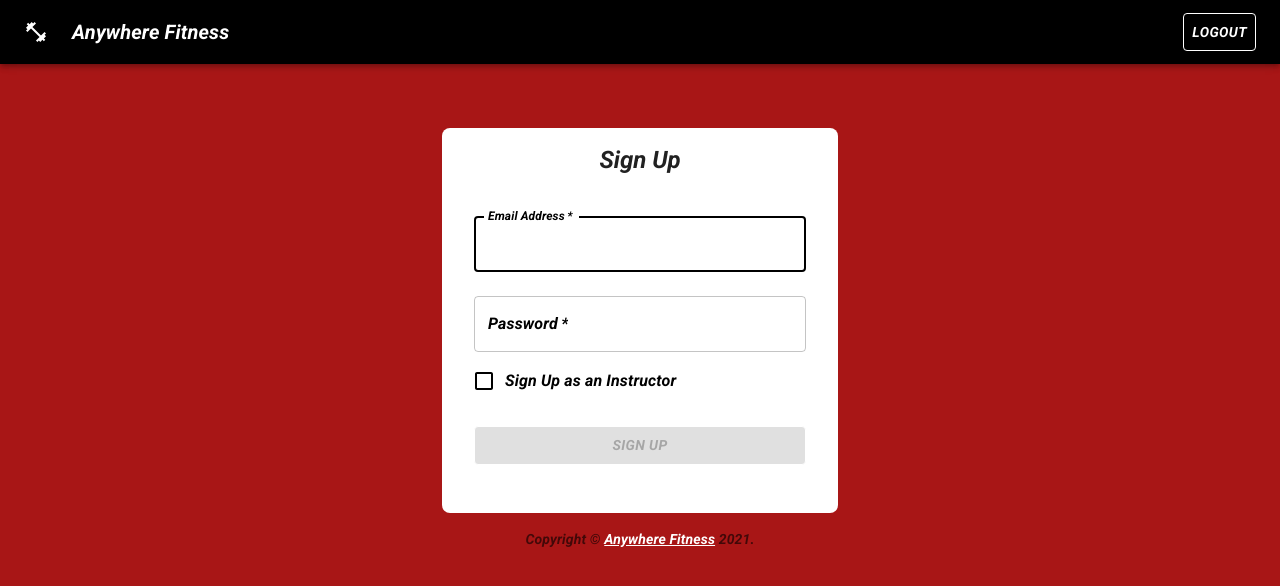
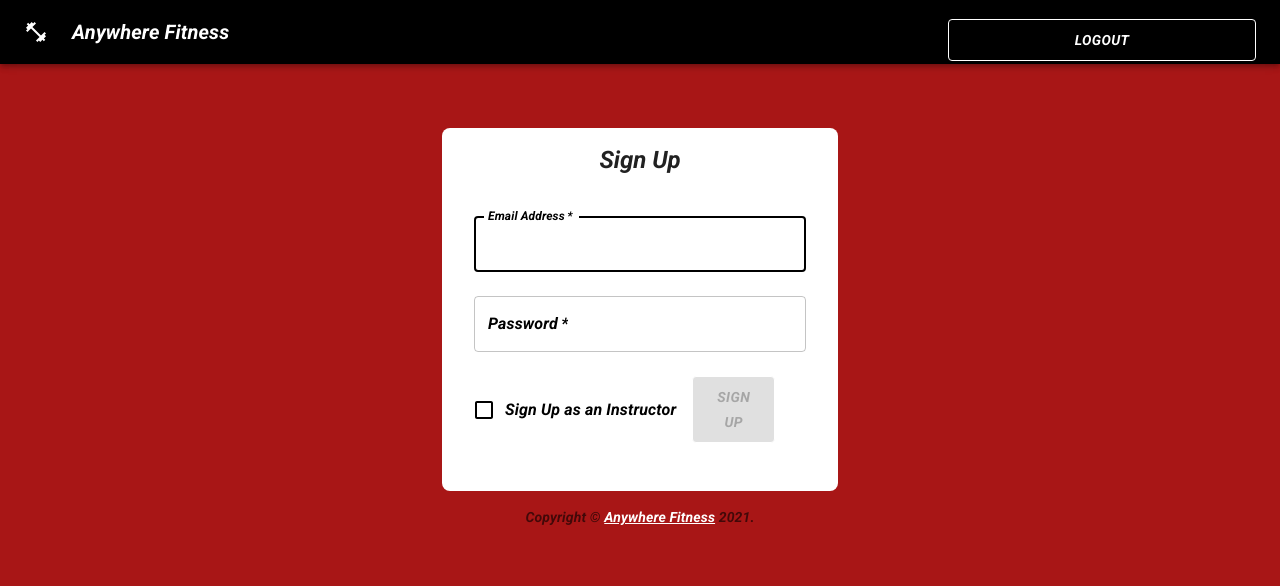
Before and after one commit to fitness-anytime/fitness-anytime-frontend, a React (Create React App) app: page /signup in a window 1280 px wide. Shown: the top 586 px of the page. Built offline with nearby package versions, Linux system fonts and the light colour scheme.

Commit message:
buttons and registered users restyled

```diff
--- a/package.json
+++ b/package.json
@@ -11,6 +11,7 @@
     "@mui/material": "^5.1.0",
     "axios": "^0.24.0",
     "date-fns": "^2.25.0",
+    "proptypes": "^1.1.0",
     "react": "^17.0.2",
     "react-dom": "^17.0.2",
     "react-router-dom": "^6.0.2",
--- a/src/App.js
+++ b/src/App.js
@@ -1,17 +1,14 @@
 import React, { useState } from "react";
-
 import NavBar from "./components/NavBar";
-
 import { Routes, Route } from "react-router-dom";
 import PrivateRoute from "./routes/PrivateRoute.js";
-
 import Login from "./components/Login";
 import SignUp from "./components/SignUp";
 import User from "./components/User.js";
 import Instructor from "./components/instructor/Instructor";
 import Homepage from "./components/Homepage.js";
+import ClassForm from "./components/instructor/ClassForm";
 
-import ClassForm from "./components/instructor/ClassForm";
 
 function App() {
   const [isLoggedIn, setIsLoggedIn] = useState(true);
--- a/src/components/ClassCard.js
+++ b/src/components/ClassCard.js
@@ -4,22 +4,27 @@ import CardContent from "@mui/material/CardContent";
 import Button from "@mui/material/Button";
 import Typography from "@mui/material/Typography";
 import { FormControlLabel, Checkbox } from "@mui/material";
-
 import styled from "styled-components";
 
 const StyledButtonsContainer = styled.div`
   width: 100%;
   display: flex;
   flex-flow: column;
-  justify-items: flex-end;
+  justify-items: center;
   align-items: center;
 
   button {
     padding: 0.5rem 1rem;
     margin-top: 1rem;
-    width: 80%;
+    width: 50%;
+  }
+
+  @media (min-width: 500) {
+    justify-items: flex-end;
+    align-items: flex-start;
   }
 `;
+
 
 export default function ClassCard(props) {
   const {
@@ -113,9 +118,12 @@ export default function ClassCard(props) {
             >
               Delete
             </Button>
+            <p>Currently Registered:</p>
             {registeredMembers?.map((member, i) => {
               return (
                 <FormControlLabel
+                  sx={{ columnGap: 0 }}
+                  className="formControl"
                   key={i}
                   control={<Checkbox value="true" color="primary" />}
                   label={member}
--- a/src/index.css
+++ b/src/index.css
@@ -24,8 +24,12 @@ button.MuiButton-root {
 
 @media (min-width: 401px) {
   button.MuiButton-root {
-    padding: "0.5rem 1rem";
-    margin-top: "1rem";
-    width: "25%";
+    padding: 0.5rem 1rem;
+    margin-top: 1rem;
+    width: 25%;
   }
 }
+
+label.MuiFormControlLabel-root.MuiFormControlLabel-labelPlacementEnd.formControl.css-1eix88o-MuiFormControlLabel-root {
+  height: 25px;
+}
```
Also changed, not shown: 1 other file (tests, documents, lock files or other folders).
